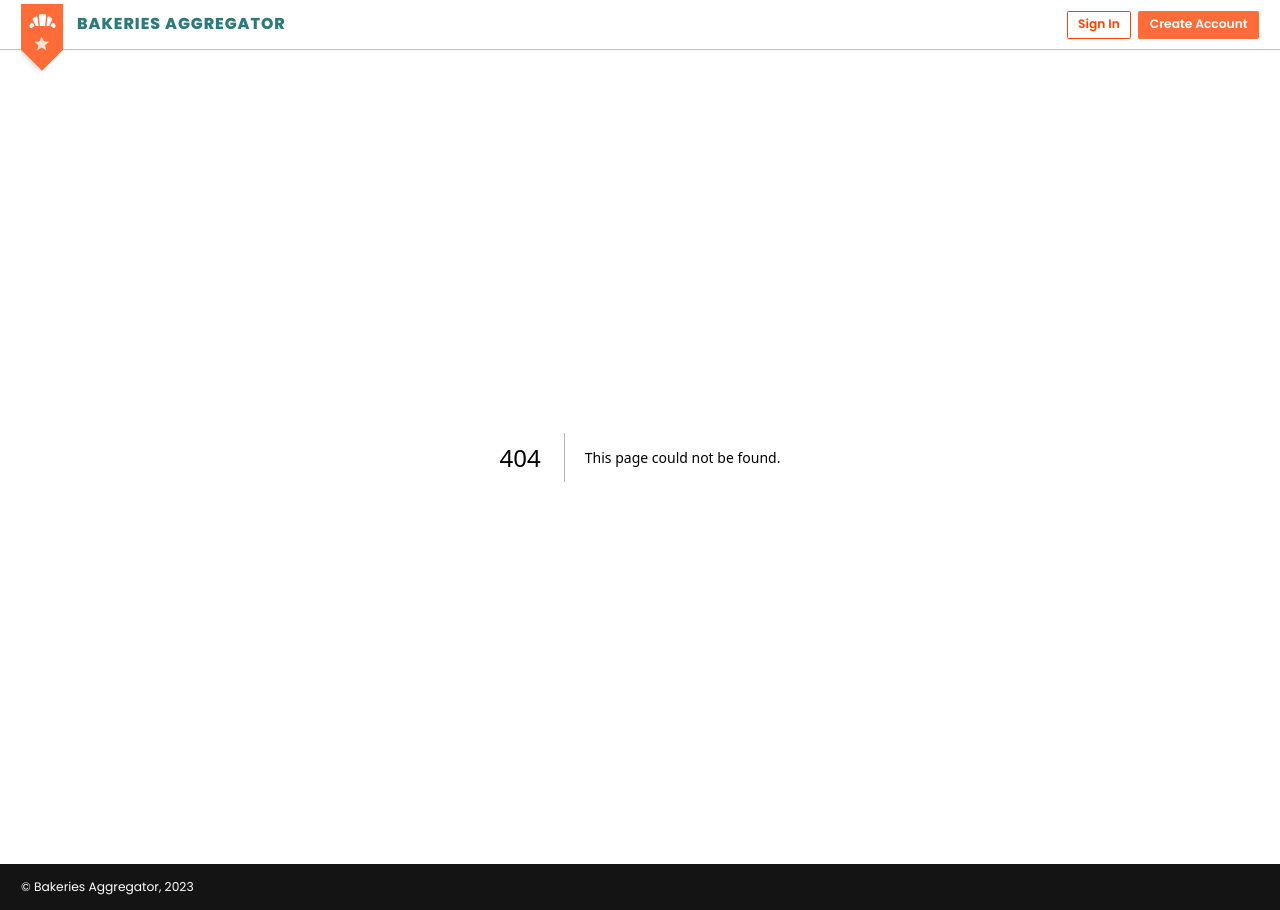
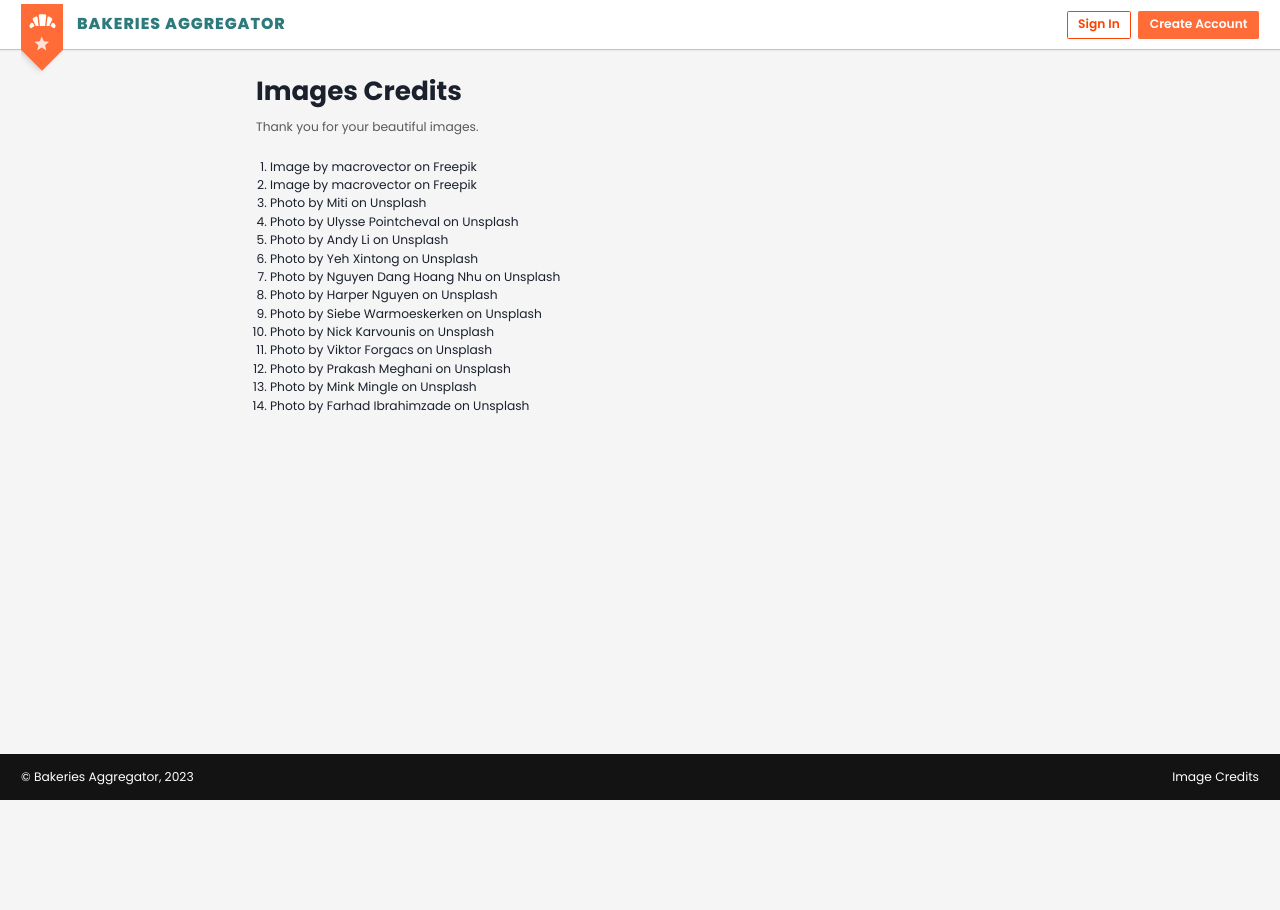
Before and after one commit to eghorus/bakeries-aggregator-nextjs, a Next.js app: page /image-credits in a window 1280 px wide. Before the commit this address had no page. After the commit the page ends 800 px from the top, so only its background shows below. Built offline with nearby package versions, Linux system fonts and the light colour scheme.

Commit message:
Use client side rendering for HomePage and add image credits page

```diff
--- a/components/layout/footer.tsx
+++ b/components/layout/footer.tsx
@@ -1,10 +1,14 @@
-import { Flex, chakra } from "@chakra-ui/react";
+import NextLink from "next/link";
+import { Flex, Link, chakra } from "@chakra-ui/react";
 
 const Footer = () => {
   return (
     <chakra.footer bgColor="blackAlpha.900" color="white" fontSize="sm">
       <Flex justifyContent="space-between" alignItems="center" maxW="container.xl" mx="auto" px="6" py="4">
         <p>© Bakeries Aggregator, 2023</p>
+        <Link as={NextLink} href="/image-credits">
+          Image Credits
+        </Link>
       </Flex>
     </chakra.footer>
   );
--- /dev/null
+++ b/pages/image-credits.tsx
@@ -0,0 +1,240 @@
+import { Heading, Link, Text, chakra } from "@chakra-ui/react";
+
+export default function ImageCreditsPage() {
+  return (
+    <chakra.section display="flex" flexDirection="column" gap="2" maxW="container.md" mx="auto" my="6" fontSize="sm">
+      <Heading as="h2" size="h2" mb="2">
+        Images Credits
+      </Heading>
+      <Text mb="4" color="blackAlpha.700">
+        Thank you for your beautiful images.
+      </Text>
+
+      <chakra.ol pl="4">
+        <chakra.li>
+          <Link
+            href="https://www.freepik.com/free-vector/flour-products-retro-style-emblems_9463320.htm#query=bakery%20logo&position=13&from_view=search&track=ais"
+            isExternal
+          >
+            Image by macrovector
+          </Link>{" "}
+          on Freepik
+        </chakra.li>
+
+        <chakra.li>
+          <Link
+            href="https://www.freepik.com/free-vector/bakery-orange-emblems-set_9464353.htm#query=bakery%20logo&position=29&from_view=search&track=ais"
+            isExternal
+          >
+            Image by macrovector
+          </Link>{" "}
+          on Freepik
+        </chakra.li>
+
+        <chakra.li>
+          Photo by{" "}
+          <Link
+            href="https://unsplash.com/@mitifotos?utm_source=unsplash&utm_medium=referral&utm_content=creditCopyText"
+            isExternal
+          >
+            Miti
+          </Link>{" "}
+          on{" "}
+          <Link
+            href="https://unsplash.com/photos/R1ql7fk3I1Y?utm_source=unsplash&utm_medium=referral&utm_content=creditCopyText"
+            isExternal
+          >
+            Unsplash
+          </Link>
+        </chakra.li>
+
+        <chakra.li>
+          Photo by{" "}
+          <Link
+            href="https://unsplash.com/fr/@ulysse_pcl?utm_source=unsplash&utm_medium=referral&utm_content=creditCopyText"
+            isExternal
+          >
+            Ulysse Pointcheval
+          </Link>{" "}
+          on{" "}
+          <Link
+            href="https://unsplash.com/photos/1WmlAiYgnoI?utm_source=unsplash&utm_medium=referral&utm_content=creditCopyText"
+            isExternal
+          >
+            Unsplash
+          </Link>
+        </chakra.li>
+
+        <chakra.li>
+          Photo by{" "}
+          <Link
+            href="https://unsplash.com/@andylid0?utm_source=unsplash&utm_medium=referral&utm_content=creditCopyText"
+            isExternal
+          >
+            Andy Li
+          </Link>{" "}
+          on{" "}
+          <Link
+            href="https://unsplash.com/photos/RndRFJ1v1kk?utm_source=unsplash&utm_medium=referral&utm_content=creditCopyText"
+            isExternal
+          >
+            Unsplash
+          </Link>
+        </chakra.li>
+
+        <chakra.li>
+          Photo by{" "}
+          <Link
+            href="https://unsplash.com/ko/@blsnki?utm_source=unsplash&utm_medium=referral&utm_content=creditCopyText"
+            isExternal
+          >
+            Yeh Xintong
+          </Link>{" "}
+          on{" "}
+          <Link
+            href="https://unsplash.com/photos/go3DT3PpIw4?utm_source=unsplash&utm_medium=referral&utm_content=creditCopyText"
+            isExternal
+          >
+            Unsplash
+          </Link>
+        </chakra.li>
+
+        <chakra.li>
+          Photo by{" "}
+          <Link
+            href="https://unsplash.com/@nguyendhn?utm_source=unsplash&utm_medium=referral&utm_content=creditCopyText"
+            isExternal
+          >
+            Nguyen Dang Hoang Nhu
+          </Link>{" "}
+          on{" "}
+          <Link
+            href="https://unsplash.com/photos/lp9wGFOZTz8?utm_source=unsplash&utm_medium=referral&utm_content=creditCopyText"
+            isExternal
+          >
+            Unsplash
+          </Link>
+        </chakra.li>
+
+        <chakra.li>
+          Photo by{" "}
+          <Link
+            href="https://unsplash.com/@snoopyhappy25?utm_source=unsplash&utm_medium=referral&utm_content=creditCopyText"
+            isExternal
+          >
+            Harper Nguyen
+          </Link>{" "}
+          on{" "}
+          <Link
+            href="https://unsplash.com/photos/j6DH45Bflho?utm_source=unsplash&utm_medium=referral&utm_content=creditCopyText"
+            isExternal
+          >
+            Unsplash
+          </Link>
+        </chakra.li>
+
+        <chakra.li>
+          Photo by{" "}
+          <Link
+            href="https://unsplash.com/@devetpan?utm_source=unsplash&utm_medium=referral&utm_content=creditCopyText"
+            isExternal
+          >
+            Siebe Warmoeskerken
+          </Link>{" "}
+          on{" "}
+          <Link
+            href="https://unsplash.com/photos/R3iAcQxylmE?utm_source=unsplash&utm_medium=referral&utm_content=creditCopyText"
+            isExternal
+          >
+            Unsplash
+          </Link>
+        </chakra.li>
+
+        <chakra.li>
+          Photo by{" "}
+          <Link
+            href="https://unsplash.com/@nickkarvounis?utm_source=unsplash&utm_medium=referral&utm_content=creditCopyText"
+            isExternal
+          >
+            Nick Karvounis
+          </Link>{" "}
+          on{" "}
+          <Link
+            href="https://unsplash.com/photos/jN_M0McVNeI?utm_source=unsplash&utm_medium=referral&utm_content=creditCopyText"
+            isExternal
+          >
+            Unsplash
+          </Link>
+        </chakra.li>
+
+        <chakra.li>
+          Photo by{" "}
+          <Link
+            href="https://unsplash.com/@sonance?utm_source=unsplash&utm_medium=referral&utm_content=creditCopyText"
+            isExternal
+          >
+            Viktor Forgacs
+          </Link>{" "}
+          on{" "}
+          <Link
+            href="https://unsplash.com/photos/CrK1hKLKrXk?utm_source=unsplash&utm_medium=referral&utm_content=creditCopyText"
+            isExternal
+          >
+            Unsplash
+          </Link>
+        </chakra.li>
+
+        <chakra.li>
+          Photo by{" "}
+          <Link
+            href="https://unsplash.com/@prakashmeghan?utm_source=unsplash&utm_medium=referral&utm_content=creditCopyText"
+            isExternal
+          >
+            Prakash Meghani
+          </Link>{" "}
+          on{" "}
+          <Link
+            href="https://unsplash.com/photos/07bBNmiV7ag?utm_source=unsplash&utm_medium=referral&utm_content=creditCopyText"
+            isExternal
+          >
+            Unsplash
+          </Link>
+        </chakra.li>
+
+        <chakra.li>
+          Photo by{" "}
+          <Link
+            href="https://unsplash.com/@minkmingle?utm_source=unsplash&utm_medium=referral&utm_content=creditCopyText"
+            isExternal
+          >
+            Mink Mingle
+          </Link>{" "}
+          on{" "}
+          <Link
+            href="https://unsplash.com/photos/qZ5lPCPvdXE?utm_source=unsplash&utm_medium=referral&utm_content=creditCopyText"
+            isExternal
+          >
+            Unsplash
+          </Link>
+        </chakra.li>
+
+        <chakra.li>
+          Photo by{" "}
+          <Link
+            href="https://unsplash.com/@ferhadd?utm_source=unsplash&utm_medium=referral&utm_content=creditCopyText"
+            isExternal
+          >
+            Farhad Ibrahimzade
+          </Link>{" "}
+          on{" "}
+          <Link
+            href="https://unsplash.com/photos/dll9fcu8NLk?utm_source=unsplash&utm_medium=referral&utm_content=creditCopyText"
+            isExternal
+          >
+            Unsplash
+          </Link>
+        </chakra.li>
+      </chakra.ol>
+    </chakra.section>
+  );
+}
```
Also changed, not shown: pages/index.tsx (+28 -30 lines), 1 other file (tests, documents, lock files or other folders).
